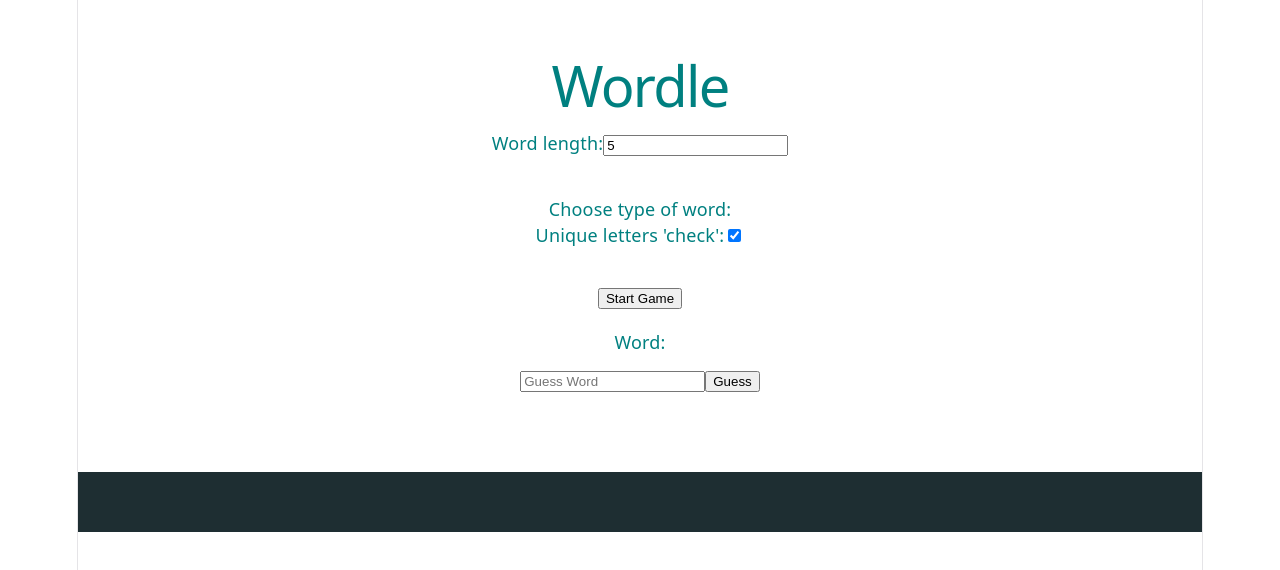
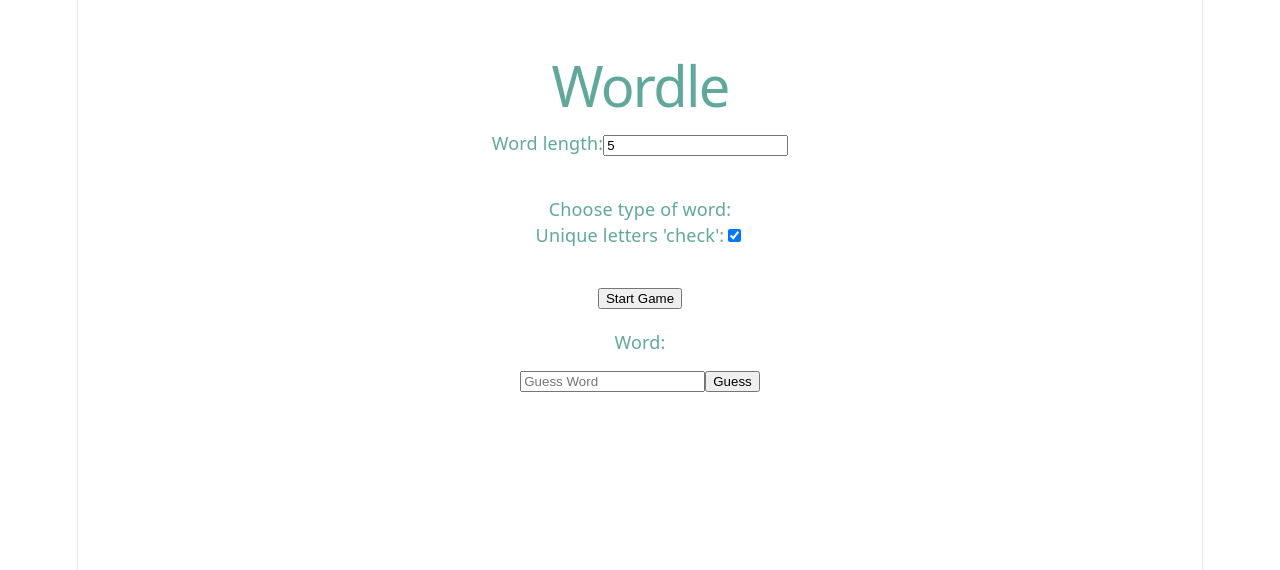
Before and after one commit to mastr777/wordle-spel_med_highscore-lista, a React (Vite) app in the folder wordle-game/: page / in a window 1280 px wide. Shown: the top 570 px of the page. Built offline with nearby package versions, Linux system fonts and the light colour scheme.

Commit message:
add more rows for guessed words - and add more styling

```diff
--- a/wordle-game/src/App.jsx
+++ b/wordle-game/src/App.jsx
@@ -8,7 +8,8 @@
   const [unique, setUnique] = useState(true);
   const [result, setResult] = useState("");
   const [guess, setGuess] = useState("");
-  const [finalization, setFinalization] = useState([]);
+  /* const [finalization, setFinalization] = useState([]); */
+  const [guesses, setGuesses] = useState([]);
 
   const getWord = () => {
     fetch(`/api/word?length=${length}&unique=${unique}`)
@@ -18,14 +19,14 @@
         setWord(data.word);
         setGuess("");
         setResult("");
-        setFinalization([]);
+        setGuesses([]);
 
       });
   };
 
   const submitGuess = () => {
     if (guess.length !== Number(length)) {
-      setResult("Guess must be ${length} letters");
+      setResult(`Guess must be ${length} letters`);
       setFinalization([]);
     }
 
@@ -43,7 +44,7 @@
         }
 
         setResult(data.isCorrect ? "Correct!" : "Wrong word, try again");
-        setFinalization(data.finalization);
+        setGuesses(prev => [...prev, data.finalization]);
       })
 
       .catch(() => {
@@ -53,23 +54,24 @@
   };
 
   return (
-
     <main
       style={{
         width: "100%",
         minHeight: "700px",
         height: "auto",
         margin: "0 auto",
-      color: "teal",
-      }}>
-
+        color: "#5fa99c",
+      }}
+    >
       <div>
         <h1
           style={{
             paddingTop: "40px",
-        color: "teal"
-        }}>
-          Wordle</h1>
+            color: "#5fa99c",
+          }}
+        >
+          Wordle
+        </h1>
 
         <div>
           <span style={{ marginTop: "40px" }}>
@@ -112,17 +114,42 @@
           <button onClick={submitGuess}>Guess</button>
         </div>
 
-      <p style={{ display: "block", height: "50px", visibility: "visible" }}>{result}</p>
+        <p style={{ display: "block", height: "50px", visibility: "visible" }}>
+          {result}
+        </p>
 
-      <div style={{ minWidth: "240px", width: "auto", minHeight: "60px", height: "auto", backgroundColor: "#1e2e32", margin: "0 auto" }}>
-          <div style={{ minWidth: "240px", width: "auto", display: "inline-flex", gap: "10px", marginTop: "10px" }}>
-
-        {finalization.map((item, index) => {
+        <div
+          style={{
+            width: "100%",
+            display: "flex",
+            flexDirection: "column",
+            minHeight: "60px",
+            height: "auto",
+            alignItems: "center",
+            justifyContent: "center",
+          }}
+        >
+          {guesses.map((guessRow, rowIndex) => (
+            <div
+              key={rowIndex}
+              style={{
+                position: "relative",
+                minWidth: "300px",
+                maxWidth: "440px",
+                display: "flex",
+                flexDirection: "row",
+                alignItems: "center",
+                justifyContent: "center",
+                gap: "11px",
+                marginTop: "16px",
+              }}
+            >
+              {guessRow.map((item, index) => {
                 let bgColor = "lightgray";
 
-          if (item.status === "correct") bgColor = "green";
-          else if (item.status === "misplaced") bgColor = "gold";
-          else if (item.status === "incorrect") bgColor = "red";
+                if (item.status === "correct") bgColor = "#317f2a";
+                else if (item.status === "misplaced") bgColor = "#a6a629";
+                else if (item.status === "incorrect") bgColor = "#8f2424";
 
                 return (
                   <div
@@ -143,6 +170,7 @@
                 );
               })}
             </div>
+          ))}
         </div>
       </div>
     </main>
```
Lines whose indentation alone changed are shown as unchanged.
